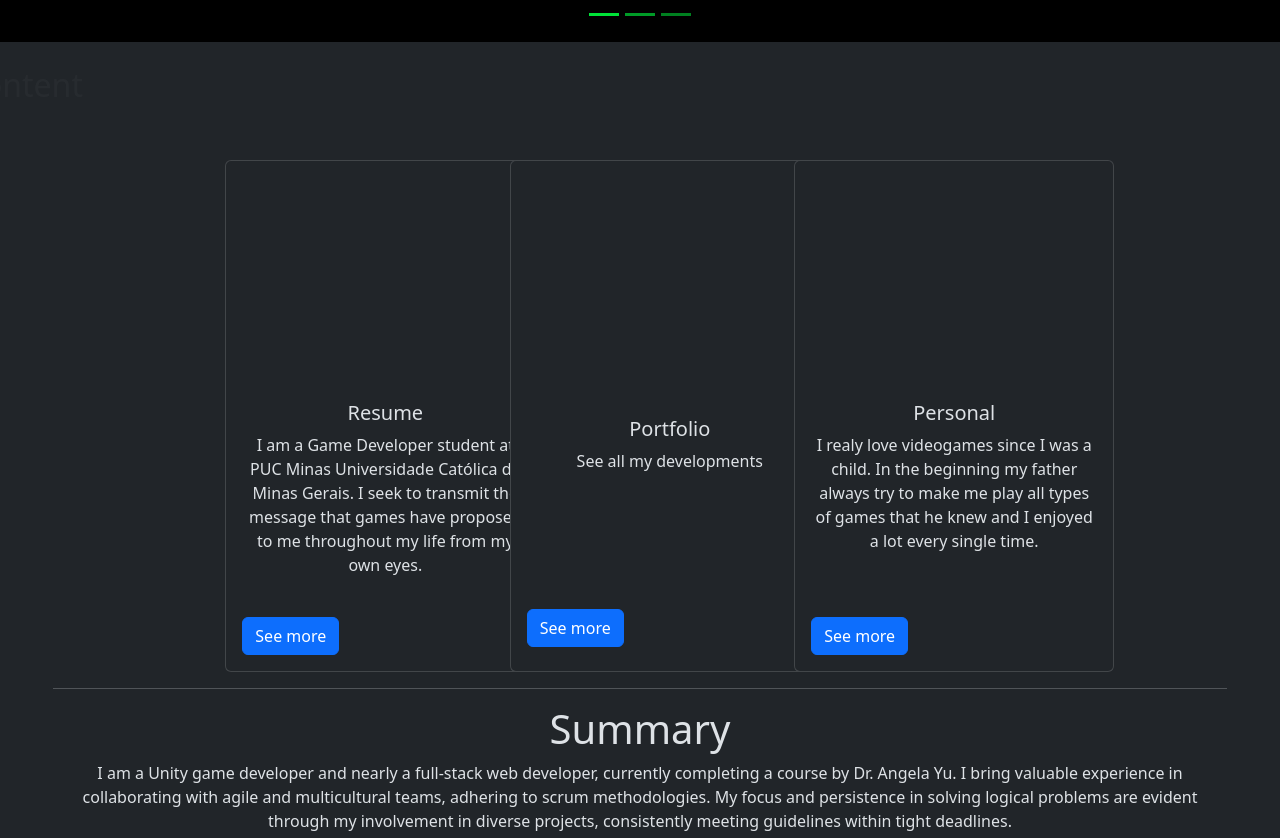
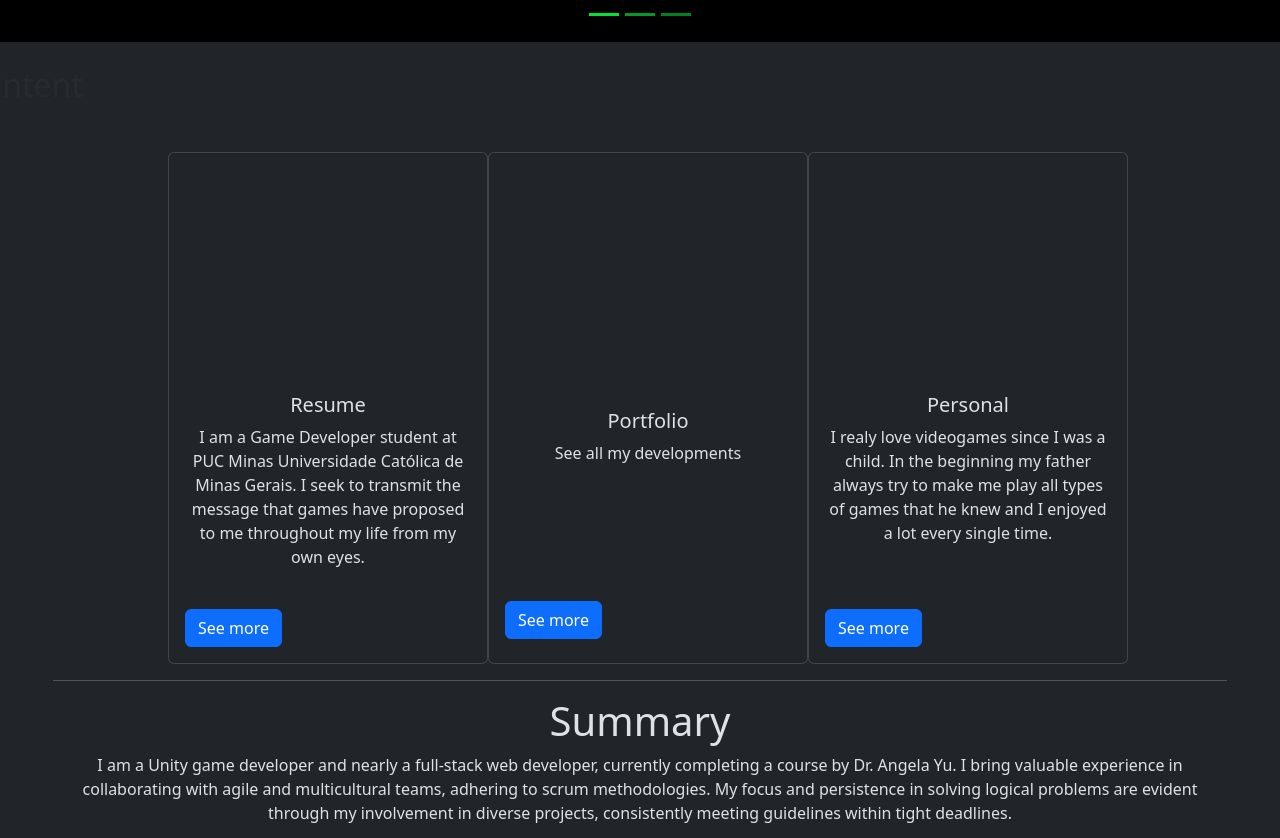
Before and after one commit to phelipebatalha/DevPhantom, a plain HTML site: page index.html in a window 1280 px wide. Shown: the part 678-1516 px from the top of the page. Drawn offline with nearby package versions, Linux system fonts and the light colour scheme.

Commit message:
Fixed the cards from content location

```diff
--- a/index.html
+++ b/index.html
@@ -65,7 +65,7 @@
     <br>
     <h2 class= "text-center card-appear">Content</h2>
     <br>
-    <div class="row row-cols-1 row-cols-md-3 g-4 col-8 m-auto"> <!-- Cards-->
+    <div class="row row-cols-1 row-cols-md-3 g-3 col-9 m-auto"> <!-- Cards-->
       <div class="col">
         <div class="card h-70 " style="background-size: cover; height: 32em; width: 20em;">
           <img src="./imagens/CurriculoBase.png" class="card-img-top card-review" alt="..." style="height: 15em;">
```
